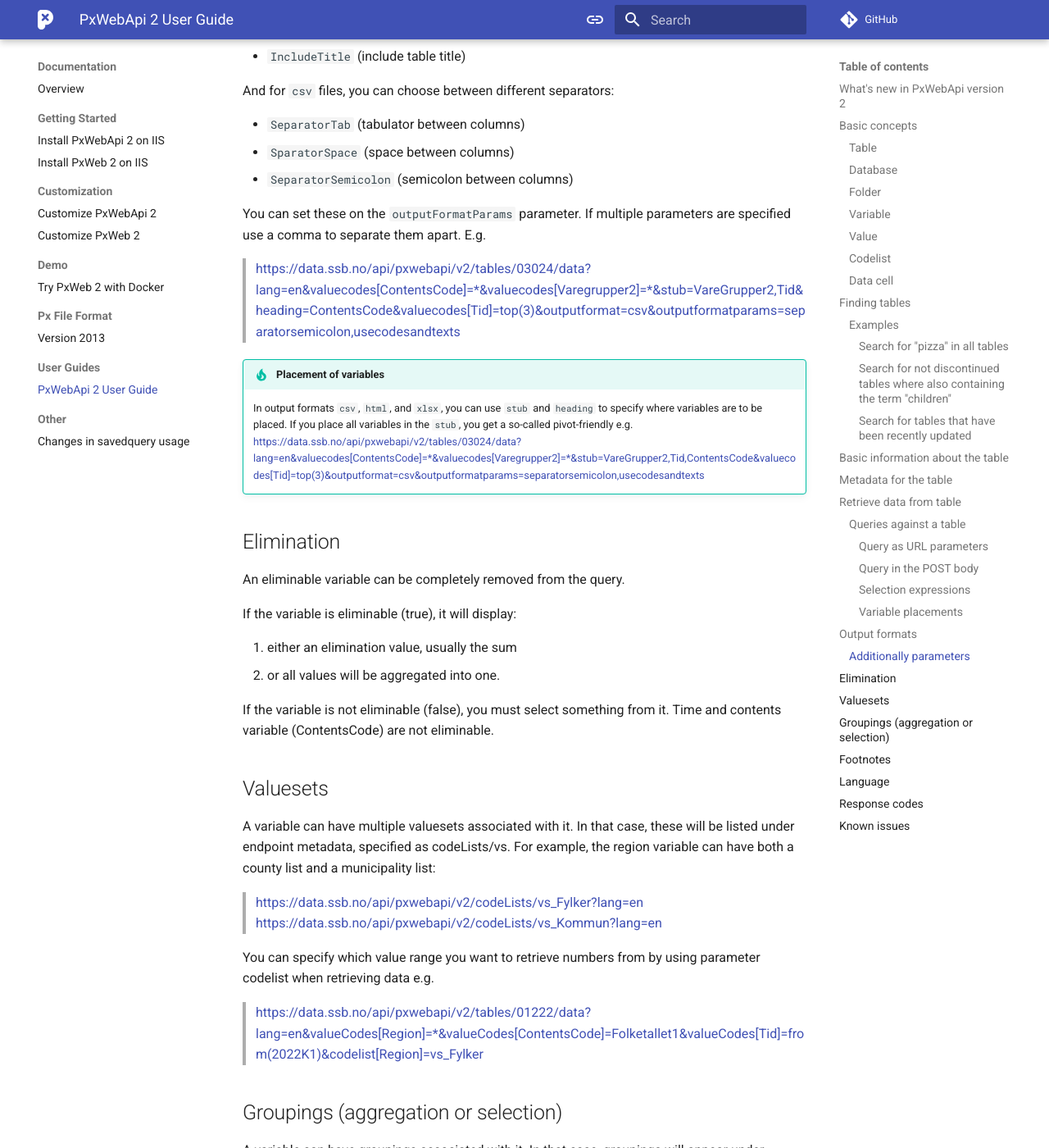
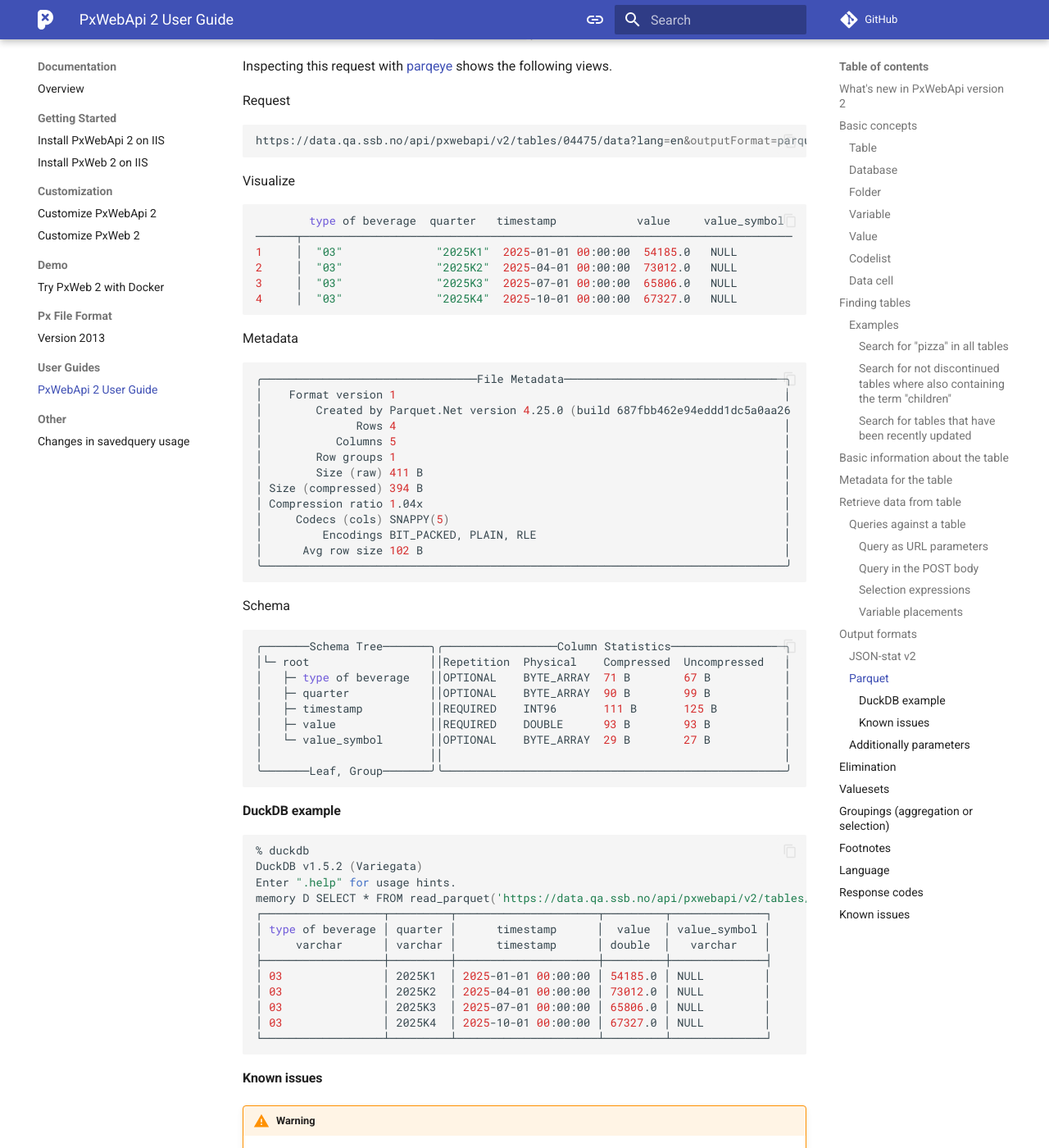
Before and after one commit to PxTools/pxtools.github.io, an MkDocs documentation site: the page built from docs/PxWebApi/documentation/user-guide.md, in a window 1280 px wide and 1400 px high, scrolled down 22894 px. Shown: the whole window at 82% size. Built offline with MkDocs 1.6.1 and Material for MkDocs 9.7.7, drawn with Linux system fonts in a browser that asks for light colours; comment, search, counter and statistics services are not loaded; some of the changed text lies outside the part shown.

Commit message:
docs: add parquet chapter

````diff
--- a/docs/PxWebApi/documentation/user-guide.md
+++ b/docs/PxWebApi/documentation/user-guide.md
@@ -1103,6 +1103,8 @@ The API can provide the result in 7 main formats:
 
 You select the format you want the response to be in by setting the parameter `outputFormat`.
 
+### JSON-stat v2
+
 ??? info "About JSON-stat v2"
     JSON-stat is a format specifically developed to display statistical tables,
     that is, datasets with many dimensions. JSON-stat represents the values in
@@ -1138,6 +1140,97 @@ You select the format you want the response to be in by setting the parameter `o
     -  <https://observablehq.com/@jsonstat>
     -  <https://github.com/badosa>
     -  <https://bl.ocks.org/badosa>.
+
+
+### Parquet
+
+New in this API is the [Apache Parquet](https://parquet.apache.org/) output format.
+
+We create a column for each varible and separate colums for `timestamp`, `value`
+and `value_symbol`. When more content variables are selected the `value` and
+`value_symbol` colums will be renamed with the `ContentsCode_` prefix.
+
+Inspecting this request with [parqeye](https://github.com/kaushiksrini/parqeye)
+shows the following views.
+
+Request
+
+```sh
+https://data.qa.ssb.no/api/pxwebapi/v2/tables/04475/data?lang=en&outputFormat=parquet&valuecodes[Tid]=2025K1,2025K2,2025K3,2025K4&valuecodes[ContentsCode]=ForbrukVareliter&valuecodes[Alkohol]=03
+```
+
+Visualize
+
+```sh
+        type of beverage  quarter   timestamp            value     value_symbol
+──────┬─────────────────────────────────────────────────────────────────────────
+1     │  "03"              "2025K1"  2025-01-01 00:00:00  54185.0   NULL
+2     │  "03"              "2025K2"  2025-04-01 00:00:00  73012.0   NULL
+3     │  "03"              "2025K3"  2025-07-01 00:00:00  65806.0   NULL
+4     │  "03"              "2025K4"  2025-10-01 00:00:00  67327.0   NULL
+```
+
+Metadata
+
+```sh
+╭────────────────────────────────File Metadata─────────────────────────────────╮
+│    Format version 1                                                          │
+│        Created by Parquet.Net version 4.25.0 (build 687fbb462e94eddd1dc5a0aa26
+│              Rows 4                                                          │
+│           Columns 5                                                          │
+│        Row groups 1                                                          │
+│        Size (raw) 411 B                                                      │
+│ Size (compressed) 394 B                                                      │
+│ Compression ratio 1.04x                                                      │
+│     Codecs (cols) SNAPPY(5)                                                  │
+│         Encodings BIT_PACKED, PLAIN, RLE                                     │
+│      Avg row size 102 B                                                      │
+╰──────────────────────────────────────────────────────────────────────────────╯
+```
+
+Schema
+
+```sh
+╭───────Schema Tree───────╮╭─────────────────Column Statistics─────────────────╮
+│└─ root                  ││Repetition  Physical    Compressed  Uncompressed   │
+│   ├─ type of beverage   ││OPTIONAL    BYTE_ARRAY  71 B        67 B           │
+│   ├─ quarter            ││OPTIONAL    BYTE_ARRAY  90 B        99 B           │
+│   ├─ timestamp          ││REQUIRED    INT96       111 B       125 B          │
+│   ├─ value              ││REQUIRED    DOUBLE      93 B        93 B           │
+│   └─ value_symbol       ││OPTIONAL    BYTE_ARRAY  29 B        27 B           │
+│                         ││                                                   │
+╰───────Leaf, Group───────╯╰───────────────────────────────────────────────────╯
+```
+
+#### DuckDB example
+
+```sh
+% duckdb
+DuckDB v1.5.2 (Variegata)
+Enter ".help" for usage hints.
+memory D SELECT * FROM read_parquet('https://data.qa.ssb.no/api/pxwebapi/v2/tables/04475/data?lang=en&outputFormat=parquet&valuecodes[Tid]=2025K1,2025K2,2025K3,2025K4&valuecodes[ContentsCode]=ForbrukVareliter&valuecodes[Alkohol]=03');
+┌──────────────────┬─────────┬─────────────────────┬─────────┬──────────────┐
+│ type of beverage │ quarter │      timestamp      │  value  │ value_symbol │
+│     varchar      │ varchar │      timestamp      │ double  │   varchar    │
+├──────────────────┼─────────┼─────────────────────┼─────────┼──────────────┤
+│ 03               │ 2025K1  │ 2025-01-01 00:00:00 │ 54185.0 │ NULL         │
+│ 03               │ 2025K2  │ 2025-04-01 00:00:00 │ 73012.0 │ NULL         │
+│ 03               │ 2025K3  │ 2025-07-01 00:00:00 │ 65806.0 │ NULL         │
+│ 03               │ 2025K4  │ 2025-10-01 00:00:00 │ 67327.0 │ NULL         │
+└──────────────────┴─────────┴─────────────────────┴─────────┴──────────────┘
+```
+
+#### Known issues
+
+!!! warning
+    We may have to change the format to fix some of these issues
+
+- [x] ~~[Multiple contents and time odering bug](https://github.com/PxTools/PxWebApi/issues/511)~~
+- [ ] Parquet serializer cannot create `timestamp` and fails when `TimeUnit=Other`
+- [ ] Parquet serializer cannot create `timestamp` and fails on invalid `TimeUnit`
+- [ ] Consider switching from `DataField` to `DecimalDataField` in [Parquet.Net](https://github.com/aloneguid/parquet-dotnet)
+- [ ] Onyxia [Data Explorer](https://datalab.sspcloud.fr/data-explorer)
+      fail with parquet from PxWebApi.
 
 ### Additionally parameters
 
````
